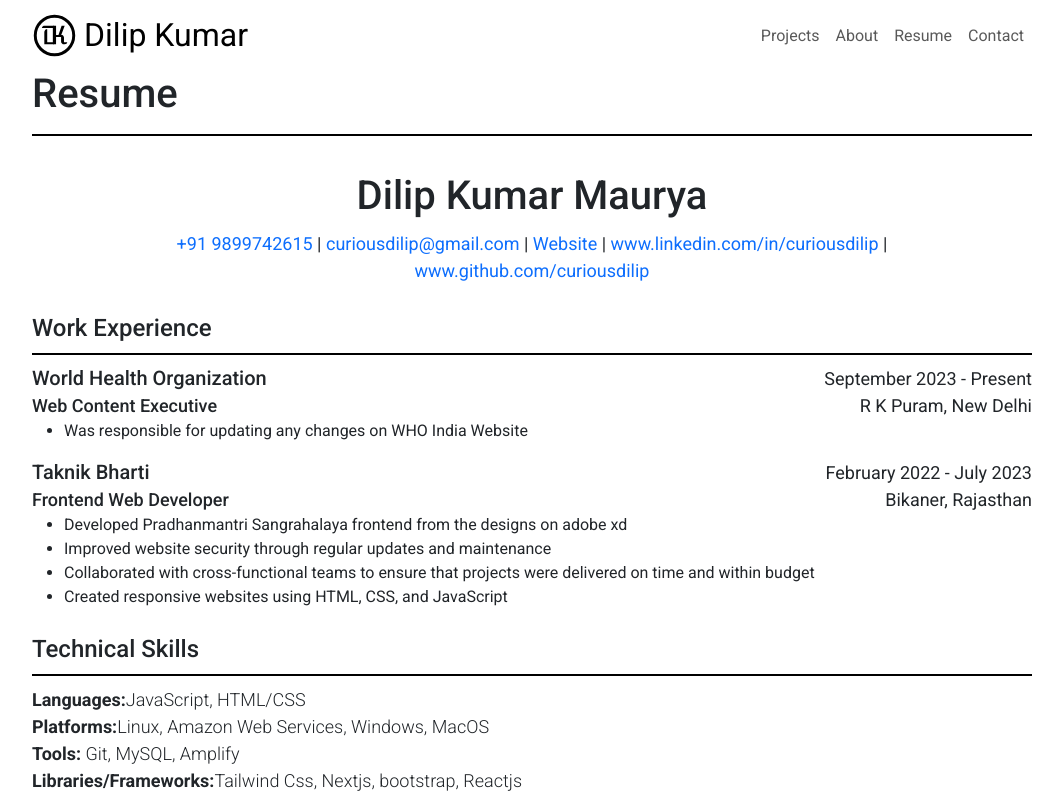
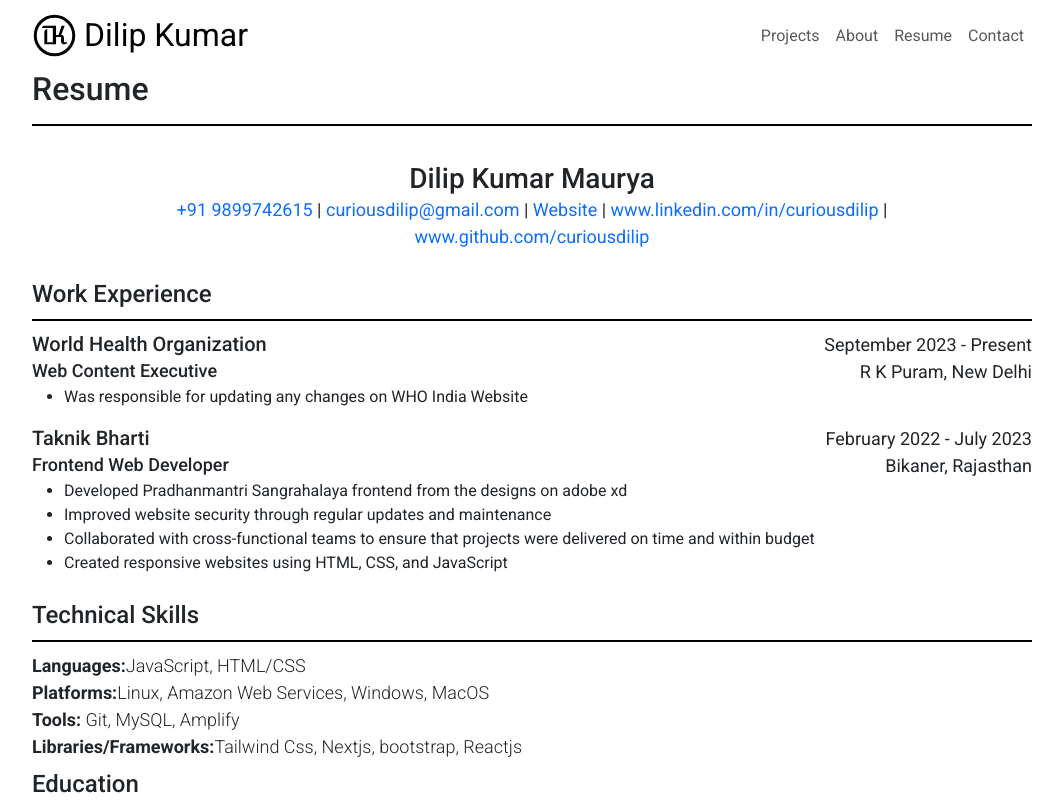
Before and after one commit to curiousdilip/website2023, a Next.js app: page /resume in a window 1280 px wide. Shown: the top 800 px of the page, without its empty margins (108-1171 px from the left). Built offline with nearby package versions, Linux system fonts and the light colour scheme.

Commit message:
heading level

```diff
--- a/app/resume/page.jsx
+++ b/app/resume/page.jsx
@@ -12,9 +12,9 @@
                     <div className="row">
                         <div className="col-md-12">
                             <div className="heading">
-                                <h1>
+                                <h2>
                                     Resume
-                                </h1>
+                                </h2>
 
                                 <hr />
                             </div>
@@ -24,7 +24,7 @@
                         <div className="col-md-12">
                             <div className="resume-box">
                                 <div className="title ">
-                                    <h1>Dilip Kumar Maurya</h1>
+                                    <h3>Dilip Kumar Maurya</h3>
                                     <div className="links">
                                         <p><a href="tel:9899742615">+91 9899742615 </a> | <a href="mailto:curiousdilip@gmail.com">curiousdilip@gmail.com</a> | <a href="https://www.dilipmaurya.in" target='_blank'>Website</a> | <a href="https://www.linkedin.com/in/curiousdilip/" target='_blank'>www.linkedin.com/in/curiousdilip</a> | <a href="https://github.com/curiousdilip" target='_blank'>www.github.com/curiousdilip</a> </p>
                                     </div>
```
